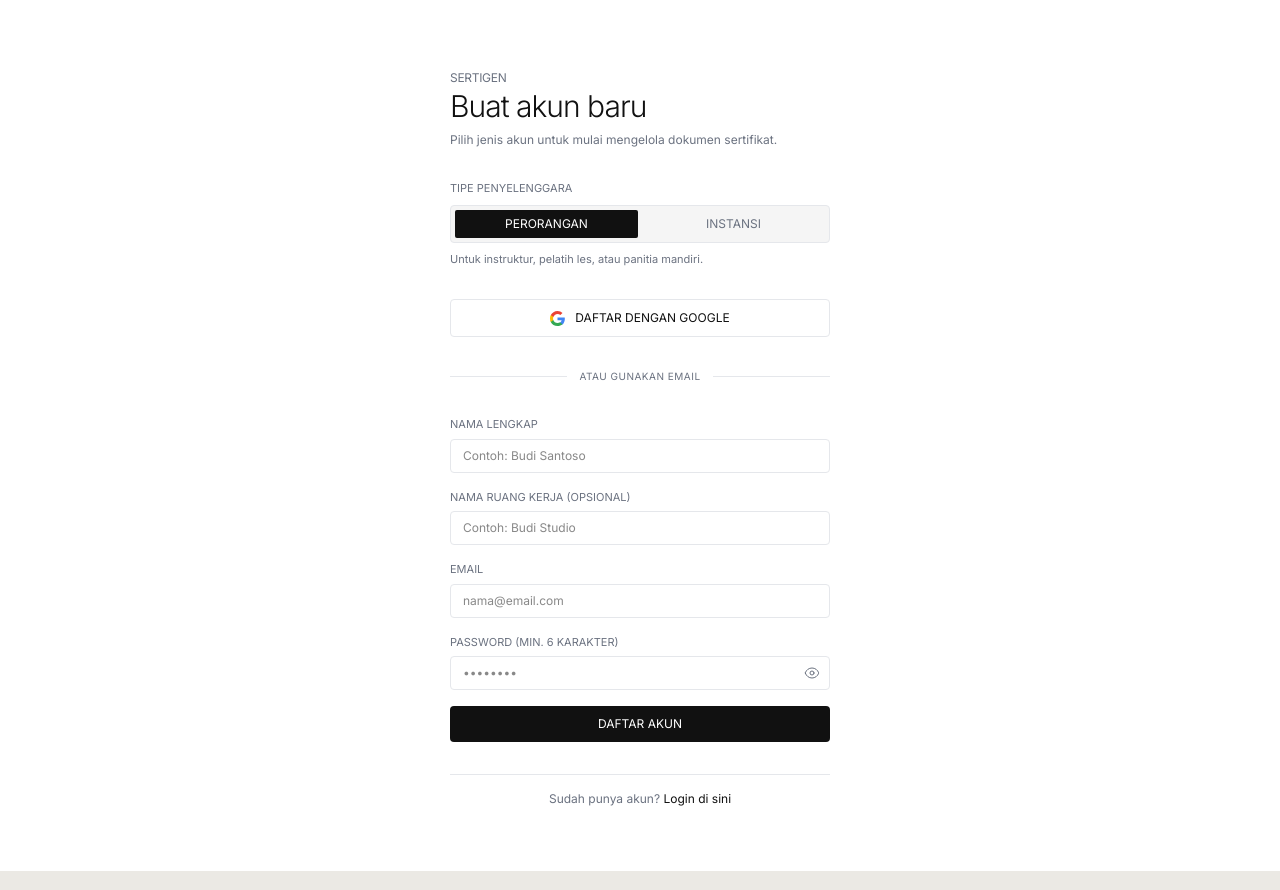
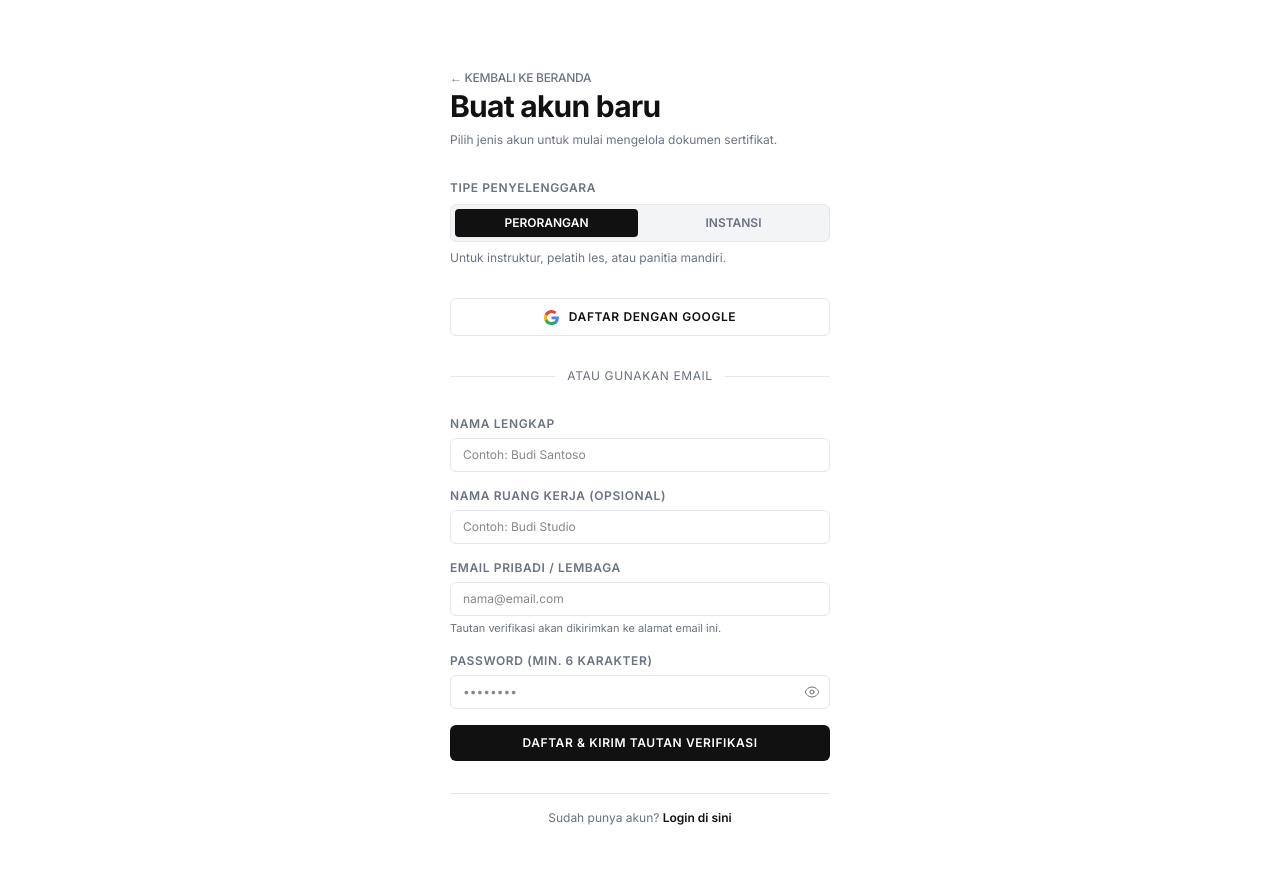
Before and after one commit to HermawanSutanto/sertifikat-generator, a Next.js app: page /register in a window 1280 px wide. Built offline with nearby package versions, Linux system fonts and the light colour scheme; no server answers; a web font is replaced by a local one.

Commit message:
update email verif

```diff
--- a/src/app/register/page.js
+++ b/src/app/register/page.js
@@ -1,14 +1,14 @@
 "use client";
 
-import { useState } from "react";
+import { useState, useEffect } from "react";
 import { useRouter } from "next/navigation";
 import Link from "next/link";
-import { Inter, JetBrains_Mono } from "next/font/google";
 import {
   createUserWithEmailAndPassword,
   updateProfile,
   signInWithPopup,
   GoogleAuthProvider,
+  sendEmailVerification,
 } from "firebase/auth";
 import {
   doc,
@@ -19,18 +19,6 @@ import {
   serverTimestamp,
 } from "firebase/firestore";
 import { auth, db } from "@/lib/firebase";
-
-const sansFont = Inter({
-  subsets: ["latin"],
-  weight: ["300", "400", "500", "600"],
-  variable: "--font-sans",
-});
-
-const monoFont =  Inter({
-  subsets: ["latin"],
-  weight: ["400", "500", "600", "700"],
-  variable: "--font-mono",
-});
 
 const EyeIcon = (props) => (
   <svg
@@ -96,6 +84,24 @@ const IconGoogle = (props) => (
   </svg>
 );
 
+const IconMailCheck = (props) => (
+  <svg
+    xmlns="http://www.w3.org/2000/svg"
+    viewBox="0 0 24 24"
+    fill="none"
+    stroke="currentColor"
+    strokeWidth="1.5"
+    {...props}
+  >
+    <path
+      strokeLinecap="round"
+      strokeLinejoin="round"
+      d="M21.75 6.75v10.5a2.25 2.25 0 01-2.25 2.25h-15a2.25 2.25 0 01-2.25-2.25V6.75m19.5 0A2.25 2.25 0 0019.5 4.5h-15a2.25 2.25 0 00-2.25 2.25m19.5 0v.243a2.25 2.25 0 01-1.07 1.916l-7.5 4.615a2.25 2.25 0 01-2.36 0L3.32 8.91a2.25 2.25 0 01-1.07-1.916V6.75"
+    />
+    <path strokeLinecap="round" strokeLinejoin="round" d="M9 12.75l2.25 2.25 4.5-4.5" />
+  </svg>
+);
+
 export default function RegisterPage() {
   const [accountType, setAccountType] = useState("personal");
   const [namaLengkap, setNamaLengkap] = useState("");
@@ -105,7 +111,24 @@ export default function RegisterPage() {
   const [showPassword, setShowPassword] = useState(false);
   const [error, setError] = useState("");
   const [isLoading, setIsLoading] = useState(false);
+
+  // State Verifikasi Link Email
+  const [isVerificationSent, setIsVerificationSent] = useState(false);
+  const [registeredUser, setRegisteredUser] = useState(null);
+  const [resendCooldown, setResendCooldown] = useState(0);
+  const [resendNotice, setResendNotice] = useState("");
+  const [isResending, setIsResending] = useState(false);
+
   const router = useRouter();
+
+  // Pengatur hitung mundur tombol kirim ulang
+  useEffect(() => {
+    if (resendCooldown <= 0) return;
+    const timer = setInterval(() => {
+      setResendCooldown((prev) => prev - 1);
+    }, 1000);
+    return () => clearInterval(timer);
+  }, [resendCooldown]);
 
   const provisionUserAndOrg = async (firebaseUser, customFullName, customOrgName, type = "personal") => {
     const userDocRef = doc(db, "users", firebaseUser.uid);
@@ -177,6 +200,7 @@ export default function RegisterPage() {
 
     setIsLoading(true);
     try {
+      // 1. Buat akun di Firebase Auth
       const userCredential = await createUserWithEmailAndPassword(auth, email.trim(), password);
 
       if (namaLengkap.trim()) {
@@ -185,6 +209,7 @@ export default function RegisterPage() {
         });
       }
 
+      // 2. Siapkan data organisasi & profil di Firestore
       await provisionUserAndOrg(
         userCredential.user,
         namaLengkap,
@@ -192,7 +217,13 @@ export default function RegisterPage() {
         accountType
       );
 
-      router.push("/dashboard");
+      // 3. Kirim link verifikasi resmi dari Firebase ke inbox pengguna
+      await sendEmailVerification(userCredential.user);
+
+      // Simpan user object untuk keperluan kirim ulang
+      setRegisteredUser(userCredential.user);
+      setIsVerificationSent(true);
+      setResendCooldown(60);
     } catch (err) {
       console.error("Gagal mendaftar:", err);
       if (err.code === "auth/email-already-in-use") {
@@ -204,6 +235,25 @@ export default function RegisterPage() {
       }
     } finally {
       setIsLoading(false);
+    }
+  };
+
+  const handleResendVerification = async () => {
+    if (!registeredUser || resendCooldown > 0 || isResending) return;
+
+    setIsResending(true);
+    setResendNotice("");
+    setError("");
+
+    try {
+      await sendEmailVerification(registeredUser);
+      setResendNotice("Tautan verifikasi baru berhasil dikirim ulang ke email Anda.");
+      setResendCooldown(60);
+    } catch (err) {
+      console.error("Gagal mengirim ulang email:", err);
+      setError("Gagal mengirim ulang email verifikasi. Coba beberapa saat lagi.");
+    } finally {
+      setIsResending(false);
     }
   };
 
@@ -221,6 +271,7 @@ export default function RegisterPage() {
         accountType
       );
 
+      // Email via akun Google sudah terverifikasi otomatis oleh Google
       router.push("/dashboard");
     } catch (err) {
       console.error("Google sign-in error:", err);
@@ -232,20 +283,104 @@ export default function RegisterPage() {
     }
   };
 
+  // LAYAR KONFIRMASI PENGIRIMAN LINK VERIFIKASI
+  if (isVerificationSent) {
+    return (
+      <main className="min-h-screen bg-[#FFFFFF] text-[#111111] flex flex-col justify-center items-center px-6 py-16 font-sans antialiased">
+        <div className="w-full max-w-[420px] bg-[#FFFFFF] border border-[#E5E7EB] rounded-lg p-8 space-y-6 shadow-xs text-center">
+          <div className="w-12 h-12 rounded-full bg-emerald-50 border border-emerald-200 text-emerald-600 flex items-center justify-center mx-auto">
+            <IconMailCheck className="w-6 h-6" />
+          </div>
+
+          <div className="space-y-2">
+            <span className="text-[11px] font-semibold uppercase tracking-wider text-emerald-700 bg-emerald-50 px-2.5 py-1 rounded-full border border-emerald-200">
+              Tautan Verifikasi Dikirim
+            </span>
+            <h1 className="text-2xl font-bold tracking-tight text-[#111111] pt-2">
+              Periksa Inbox Email Anda
+            </h1>
+            <p className="text-xs text-[#6B7280] leading-relaxed">
+              Kami telah mengirimkan tautan aktivasi akun ke:
+            </p>
+            <p className="text-sm font-semibold text-[#111111] bg-[#F9FAFB] py-2 px-3 rounded-md border border-[#E5E7EB] break-all">
+              {email}
+            </p>
+          </div>
+
+          <div className="text-xs text-[#6B7280] space-y-2 text-left bg-[#F9FAFB] p-4 rounded-md border border-[#E5E7EB]">
+            <p className="font-semibold text-[#111111]">Langkah selanjutnya:</p>
+            <ol className="list-decimal list-inside space-y-1 text-xs">
+              <li>Buka inbox atau folder <strong>Spam / Junk</strong> email Anda.</li>
+              <li>Klik tautan verifikasi dari <strong>Firebase / SertiGen</strong>.</li>
+              <li>Akun Anda akan otomatis terverifikasi dan siap digunakan.</li>
+            </ol>
+          </div>
+
+          {resendNotice && (
+            <p className="text-xs text-emerald-700 bg-emerald-50 p-2.5 rounded border border-emerald-200">
+              {resendNotice}
+            </p>
+          )}
+
+          {error && (
+            <p className="text-xs text-red-600 bg-red-50 p-2.5 rounded border border-red-200">
+              {error}
+            </p>
+          )}
+
+          <div className="space-y-3 pt-2">
+            <button
+              type="button"
+              onClick={handleResendVerification}
+              disabled={resendCooldown > 0 || isResending}
+              className="w-full py-2.5 text-xs font-semibold rounded-md border border-[#E5E7EB] bg-transparent text-[#111111] hover:bg-[#F9FAFB] transition-colors disabled:opacity-40"
+            >
+              {isResending
+                ? "Mengirim ulang..."
+                : resendCooldown > 0
+                ? `Kirim ulang email (${resendCooldown}s)`
+                : "Kirim Ulang Tautan Verifikasi"}
+            </button>
+
+            <button
+              type="button"
+              onClick={() => router.push("/dashboard")}
+              className="w-full py-2.5 text-xs font-semibold uppercase tracking-wider text-white bg-[#111111] rounded-md hover:bg-[#333333] transition-colors"
+            >
+              Lanjutkan ke Dashboard →
+            </button>
+          </div>
+
+          <p className="text-xs text-[#6B7280] pt-2 border-t border-[#E5E7EB]">
+            Salah memasukkan alamat email?{" "}
+            <button
+              type="button"
+              onClick={() => {
+                setIsVerificationSent(false);
+                setRegisteredUser(null);
+              }}
+              className="text-[#111111] font-semibold hover:underline"
+            >
+              Daftar ulang
+            </button>
+          </p>
+        </div>
+      </main>
+    );
+  }
+
+  // FORMULIR REGISTER UTAMA
   return (
-    <main
-      className={`${sansFont.variable} ${monoFont.variable} min-h-screen bg-[#FFFFFF] text-[#111111] flex flex-col justify-center items-center px-6 py-16 selection:bg-[#111111] selection:text-white font-sans antialiased`}
-      style={{ fontFamily: "var(--font-sans), sans-serif" }}
-    >
+    <main className="min-h-screen bg-[#FFFFFF] text-[#111111] flex flex-col justify-center items-center px-6 py-16 selection:bg-[#111111] selection:text-white font-sans antialiased">
       <div className="w-full max-w-[380px] space-y-8">
         <div className="space-y-2 text-left">
           <Link
             href="/"
-            className="text-xs font-mono tracking-tight uppercase text-[#6B7280] hover:text-[#111111] transition-colors"
+            className="text-xs font-medium tracking-tight uppercase text-[#6B7280] hover:text-[#111111] transition-colors"
           >
-            SertiGen
+            ← Kembali ke Beranda
           </Link>
-          <h1 className="text-3xl font-light tracking-[-1px] text-[#111111]">
+          <h1 className="text-3xl font-bold tracking-tight text-[#111111]">
             Buat akun baru
           </h1>
           <p className="text-xs text-[#6B7280]">
@@ -255,16 +390,16 @@ export default function RegisterPage() {
 
         {/* Tipe Penyelenggara */}
         <div className="space-y-2">
-          <label className="block text-[11px] font-mono uppercase text-[#6B7280]">
+          <label className="block text-xs font-semibold text-[#6B7280] uppercase tracking-wider">
             Tipe Penyelenggara
           </label>
-          <div className="grid grid-cols-2 gap-1 p-1 bg-[#F5F5F5] rounded-[4px] border border-[#E5E7EB]">
+          <div className="grid grid-cols-2 gap-1 p-1 bg-[#F3F4F6] rounded-md border border-[#E5E7EB]">
             <button
               type="button"
               onClick={() => setAccountType("personal")}
-              className={`py-1.5 text-xs font-mono uppercase rounded-[2px] transition-colors ${
+              className={`py-1.5 text-xs font-semibold uppercase rounded transition-colors ${
                 accountType === "personal"
-                  ? "bg-[#111111] text-white"
+                  ? "bg-[#111111] text-white shadow-xs"
                   : "text-[#6B7280] hover:text-[#111111]"
               }`}
             >
@@ -273,16 +408,16 @@ export default function RegisterPage() {
             <button
               type="button"
               onClick={() => setAccountType("organization")}
-              className={`py-1.5 text-xs font-mono uppercase rounded-[2px] transition-colors ${
+              className={`py-1.5 text-xs font-semibold uppercase rounded transition-colors ${
                 accountType === "organization"
-                  ? "bg-[#111111] text-white"
+                  ? "bg-[#111111] text-white shadow-xs"
                   : "text-[#6B7280] hover:text-[#111111]"
               }`}
             >
               Instansi
             </button>
           </div>
-          <p className="text-[11px] text-[#6B7280]">
+          <p className="text-xs text-[#6B7280]">
             {accountType === "personal"
               ? "Untuk instruktur, pelatih les, atau panitia mandiri."
               : "Untuk PT, CV, universitas, yayasan, atau organisasi formal."}
@@ -293,7 +428,7 @@ export default function RegisterPage() {
           type="button"
           onClick={handleGoogleSignIn}
           disabled={isLoading}
-          className="w-full py-2.5 px-4 text-xs font-mono uppercase rounded-[4px] border border-[#E5E7EB] bg-[#FFFFFF] text-[#111111] hover:bg-[#F5F5F5] transition-colors flex items-center justify-center gap-2.5 disabled:opacity-50"
+          className="w-full py-2.5 px-4 text-xs font-semibold uppercase tracking-wider rounded-md border border-[#E5E7EB] bg-[#FFFFFF] text-[#111111] hover:bg-[#F9FAFB] transition-colors flex items-center justify-center gap-2.5 disabled:opacity-50"
         >
           <IconGoogle />
           <span>Daftar dengan Google</span>
@@ -301,7 +436,7 @@ export default function RegisterPage() {
 
         <div className="relative flex items-center">
           <div className="flex-grow border-t border-[#E5E7EB]" />
-          <span className="shrink mx-3 text-[#6B7280] text-[10px] font-mono uppercase tracking-wider">
+          <span className="shrink mx-3 text-[#6B7280] text-xs uppercase tracking-wider">
             atau gunakan email
           </span>
           <div className="flex-grow border-t border-[#E5E7EB]" />
@@ -309,7 +444,7 @@ export default function RegisterPage() {
 
         <form onSubmit={handleRegister} className="space-y-4">
           <div>
-            <label className="block text-[11px] font-mono uppercase text-[#6B7280] mb-1.5">
+            <label className="block text-xs font-semibold text-[#6B7280] uppercase tracking-wider mb-1.5">
               Nama Lengkap
             </label>
             <input
@@ -318,12 +453,12 @@ export default function RegisterPage() {
               placeholder="Contoh: Budi Santoso"
               value={namaLengkap}
               onChange={(e) => setNamaLengkap(e.target.value)}
-              className="w-full px-3 py-2 text-xs text-[#111111] border border-[#E5E7EB] rounded-[4px] bg-[#FFFFFF] focus:outline-none focus:border-[#111111] transition-colors"
+              className="w-full px-3 py-2 text-xs text-[#111111] border border-[#E5E7EB] rounded-md bg-[#FFFFFF] focus:outline-none focus:border-[#111111] transition-colors"
             />
           </div>
 
           <div>
-            <label className="block text-[11px] font-mono uppercase text-[#6B7280] mb-1.5">
+            <label className="block text-xs font-semibold text-[#6B7280] uppercase tracking-wider mb-1.5">
               {accountType === "organization"
                 ? "Nama Lembaga / PT"
                 : "Nama Ruang Kerja (Opsional)"}
@@ -338,13 +473,13 @@ export default function RegisterPage() {
               }
               value={namaOrganisasi}
               onChange={(e) => setNamaOrganisasi(e.target.value)}
-              className="w-full px-3 py-2 text-xs text-[#111111] border border-[#E5E7EB] rounded-[4px] bg-[#FFFFFF] focus:outline-none focus:border-[#111111] transition-colors"
+              className="w-full px-3 py-2 text-xs text-[#111111] border border-[#E5E7EB] rounded-md bg-[#FFFFFF] focus:outline-none focus:border-[#111111] transition-colors"
             />
           </div>
 
           <div>
-            <label className="block text-[11px] font-mono uppercase text-[#6B7280] mb-1.5">
-              Email
+            <label className="block text-xs font-semibold text-[#6B7280] uppercase tracking-wider mb-1.5">
+              Email Pribadi / Lembaga
             </label>
             <input
               type="email"
@@ -352,12 +487,15 @@ export default function RegisterPage() {
               placeholder="nama@email.com"
               value={email}
               onChange={(e) => setEmail(e.target.value)}
-              className="w-full px-3 py-2 text-xs font-mono text-[#111111] border border-[#E5E7EB] rounded-[4px] bg-[#FFFFFF] focus:outline-none focus:border-[#111111] transition-colors"
+              className="w-full px-3 py-2 text-xs text-[#111111] border border-[#E5E7EB] rounded-md bg-[#FFFFFF] focus:outline-none focus:border-[#111111] transition-colors"
             />
+            <span className="text-[11px] text-[#6B7280] mt-1 block">
+              Tautan verifikasi akan dikirimkan ke alamat email ini.
+            </span>
           </div>
 
           <div>
-            <label className="block text-[11px] font-mono uppercase text-[#6B7280] mb-1.5">
+            <label className="block text-xs font-semibold text-[#6B7280] uppercase tracking-wider mb-1.5">
               Password (Min. 6 Karakter)
             </label>
             <div className="relative">
@@ -367,7 +505,7 @@ export default function RegisterPage() {
                 placeholder="••••••••"
                 value={password}
                 onChange={(e) => setPassword(e.target.value)}
-                className="w-full px-3 py-2 text-xs text-[#111111] border border-[#E5E7EB] rounded-[4px] bg-[#FFFFFF] focus:outline-none focus:border-[#111111] transition-colors pr-9"
+                className="w-full px-3 py-2 text-xs text-[#111111] border border-[#E5E7EB] rounded-md bg-[#FFFFFF] focus:outline-none focus:border-[#111111] transition-colors pr-9"
               />
               <button
                 type="button"
@@ -380,7 +518,7 @@ export default function RegisterPage() {
           </div>
 
           {error && (
-            <p className="text-[#D92D20] text-xs font-mono bg-[#F5F5F5] p-2.5 rounded-[4px] border border-[#E5E7EB]">
+            <p className="text-red-600 text-xs bg-red-50 p-2.5 rounded-md border border-red-200">
               [!] {error}
             </p>
           )}
@@ -388,22 +526,22 @@ export default function RegisterPage() {
           <button
             type="submit"
             disabled={isLoading}
-            className="w-full py-2.5 text-xs font-mono uppercase text-white bg-[#111111] rounded-[4px] hover:bg-[#333333] transition-colors disabled:opacity-50 flex items-center justify-center gap-2"
+            className="w-full py-2.5 text-xs font-semibold uppercase tracking-wider text-white bg-[#111111] rounded-md hover:bg-[#333333] transition-colors disabled:opacity-50 flex items-center justify-center gap-2"
           >
             {isLoading ? (
               <>
                 <div className="w-3 h-3 border-2 border-white border-t-transparent rounded-full animate-spin" />
-                <span>Mempersiapkan...</span>
+                <span>Mendaftarkan & Mengirim Email...</span>
               </>
             ) : (
-              <span>Daftar Akun</span>
+              <span>Daftar & Kirim Tautan Verifikasi</span>
             )}
           </button>
         </form>
 
-        <p className="text-center text-xs text-[#6B7280] font-mono pt-4 border-t border-[#E5E7EB]">
+        <p className="text-center text-xs text-[#6B7280] pt-4 border-t border-[#E5E7EB]">
           Sudah punya akun?{" "}
-          <Link href="/login" className="text-[#111111] hover:underline">
+          <Link href="/login" className="text-[#111111] font-semibold hover:underline">
             Login di sini
           </Link>
         </p>
```
